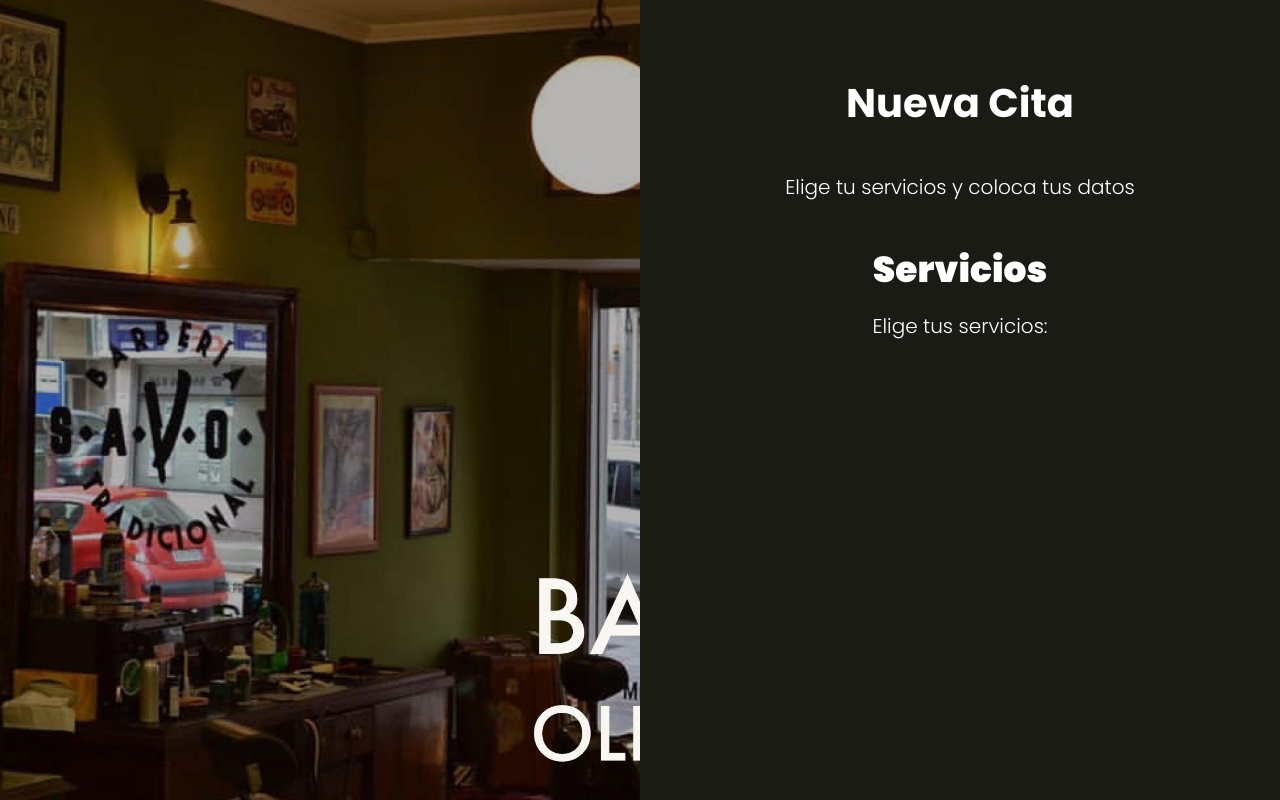
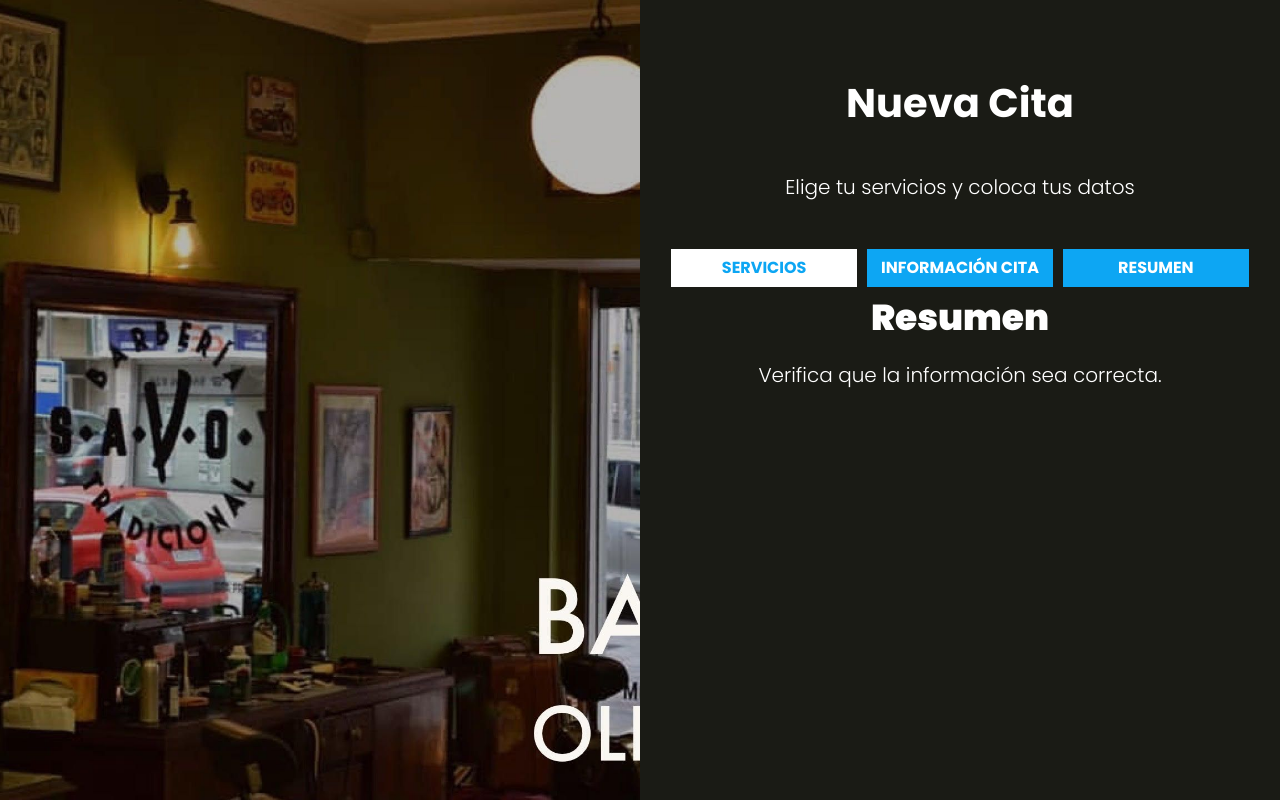
Before and after one commit to Revsky/AppSalon_MVC, a PHP site: the page made by views/cita/index.php in a window 1280 px wide. Run offline with PHP 8.4, Linux system fonts and the light colour scheme; the template is opened without the code that fills it: most values are stand-ins (such as "Sample title", 1, 10 or a date in 2020).

Commit message:
Creando estilos para la paginacion

```diff
--- a/src/scss/componentes/_index.scss
+++ b/src/scss/componentes/_index.scss
@@ -2,3 +2,4 @@
 @forward 'botones';
 @forward 'acciones';
 @forward 'alertas';
+@forward 'tabs';
--- /dev/null
+++ b/src/scss/componentes/_tabs.scss
@@ -0,0 +1,39 @@
+@use 'base/variables' as v;
+@use 'base/mixins' as m;
+
+.tabs{
+
+    @include m.tablet{
+        display: flex;
+        button{
+            margin-right: 1rem;
+
+            &:last-of-type{
+                margin-right: 0;
+            }
+        }
+
+    }
+    button{
+        background-color: v.$azul;
+        border: none;
+        color: v.$blanco;
+        padding: 1rem;
+        display: block;
+        width: 100%;
+        margin-bottom: 1rem;
+        text-transform: uppercase;
+        font-weight: v.$bold;
+        transition: background-color 300ms ease;
+
+        &:hover{
+            cursor: pointer;
+            background-color: darken(v.$azul,10%);
+        }
+
+        &.actual{
+            background-color: v.$blanco;
+            color: v.$azul;
+        }
+    }
+}
--- a/views/cita/index.php
+++ b/views/cita/index.php
@@ -2,6 +2,12 @@
 <p class="descripcion-pagina">Elige tu servicios y coloca tus datos</p>
 
 <div class="app">
+    <nav class="tabs">
+        <button class="actual" type="button" data-paso="1">Servicios</button>
+        <button type="button" data-paso="2">Información Cita</button>
+        <button type="button" data-paso="2">Resumen</button>
+    </nav>
+
     <div id="paso-1" class="seccion">
         <h2>Servicios</h2>
         <p class="text-center">Elige tus servicios:</p>
```
Also changed, not shown: public/build/css/app.css, 1 other file.
